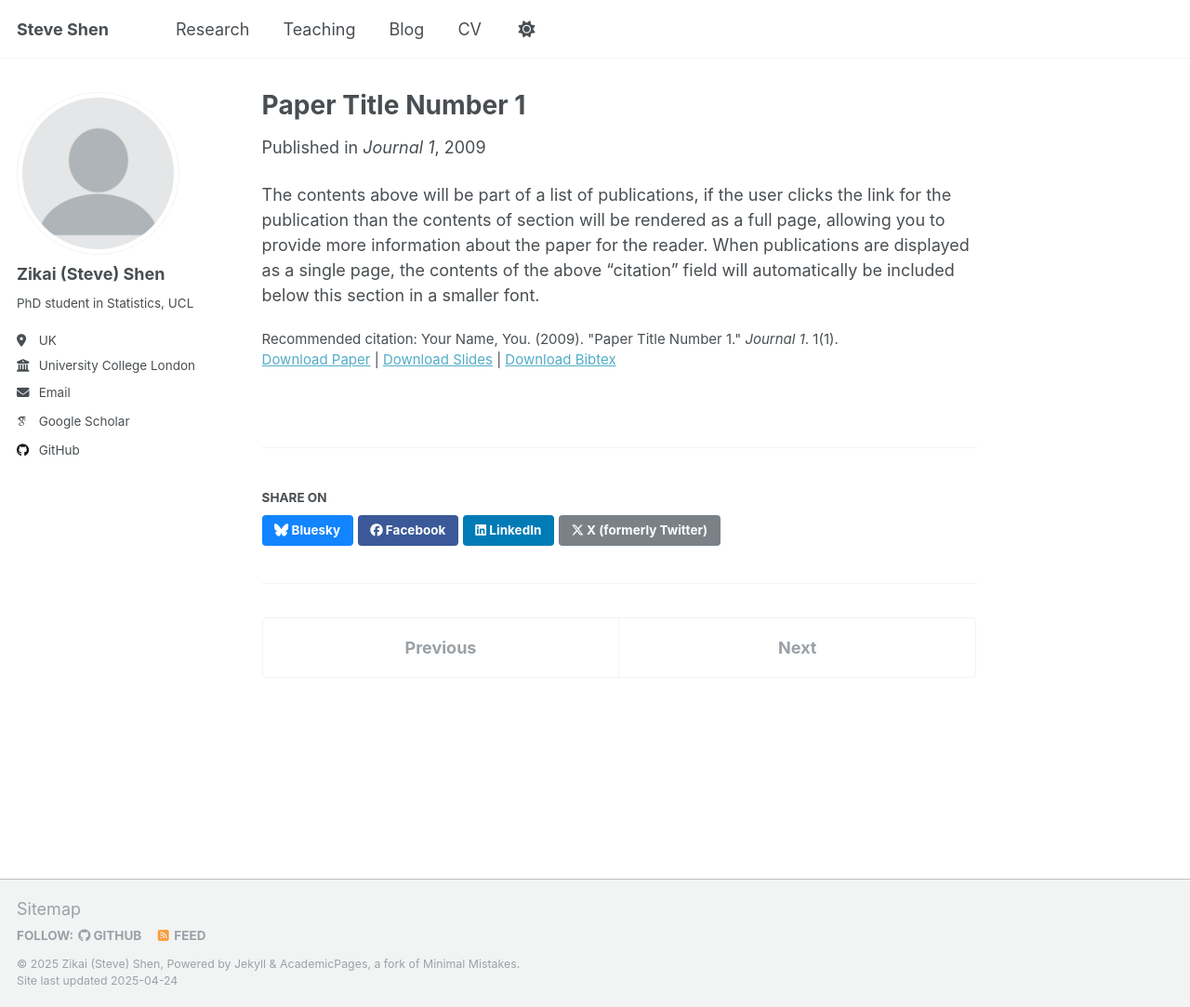
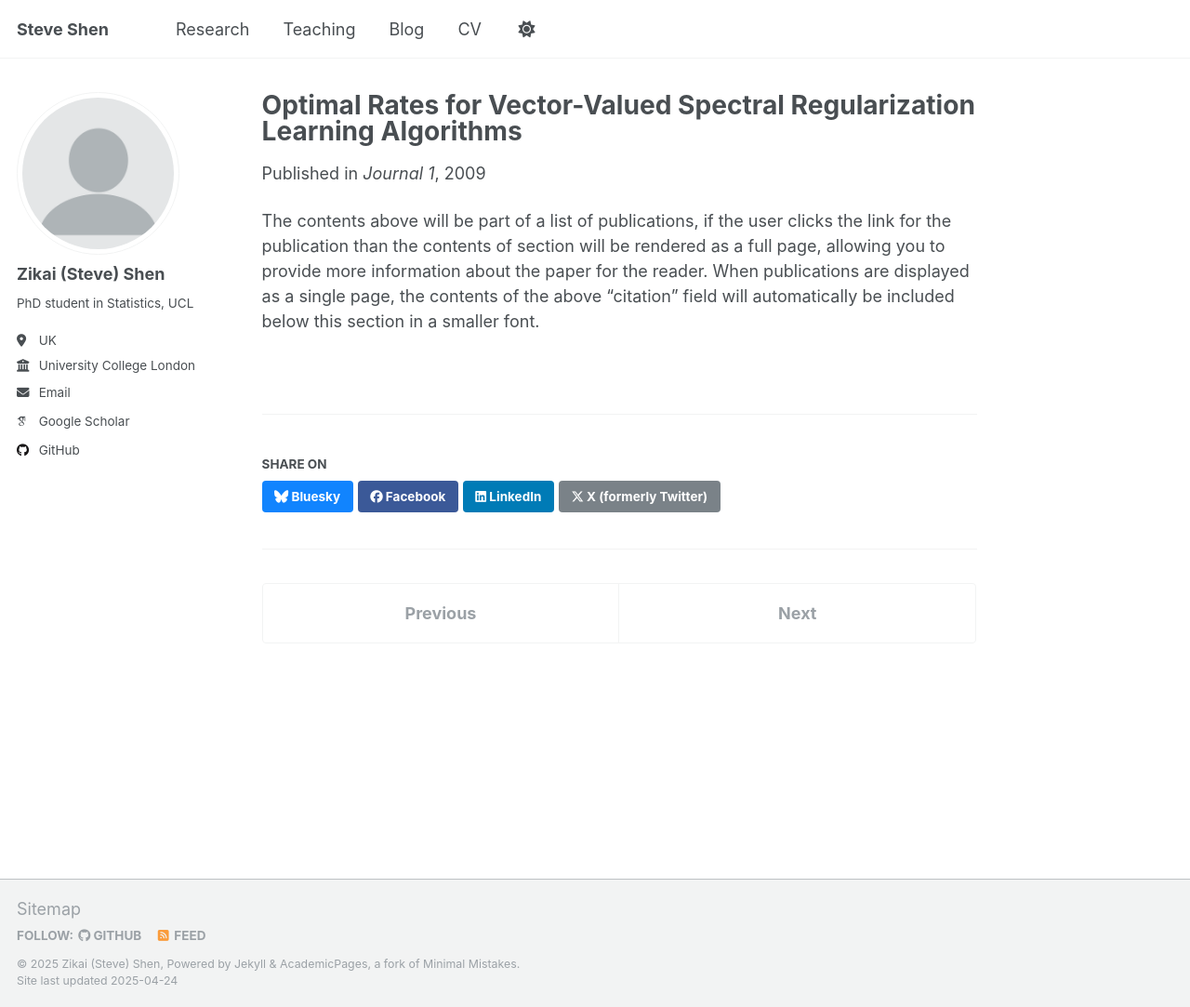
Before and after one commit to stevezshen/stevezshen.github.io, a Jekyll site: the page built from _publications/2009-10-01-paper-title-number-1.md, in a window 1280 px wide and 1083 px high. Shown: the whole window at 93% size. Built offline with Jekyll 4.4.1, drawn with Linux system fonts in a browser that asks for light colours; some web fonts are replaced.

Commit message:
Update 2009-10-01-paper-title-number-1.md

```diff
--- a/_publications/2009-10-01-paper-title-number-1.md
+++ b/_publications/2009-10-01-paper-title-number-1.md
@@ -1,14 +1,14 @@
 ---
-title: "Paper Title Number 1"
+title: "Optimal Rates for Vector-Valued Spectral Regularization Learning Algorithms"
 collection: publications
 category: manuscripts
 permalink: /publication/2009-10-01-paper-title-number-1
-excerpt: 'This paper is about the number 1. The number 2 is left for future work.'
+excerpt:
 date: 2009-10-01
 venue: 'Journal 1'
-slidesurl: 'http://academicpages.github.io/files/slides1.pdf'
-paperurl: 'http://academicpages.github.io/files/paper1.pdf'
-bibtexurl: 'http://academicpages.github.io/files/bibtex1.bib'
-citation: 'Your Name, You. (2009). &quot;Paper Title Number 1.&quot; <i>Journal 1</i>. 1(1).'
+slidesurl:
+paperurl: 'https://arxiv.org/abs/2405.14778'
+bibtexurl:
+citation:
 ---
 The contents above will be part of a list of publications, if the user clicks the link for the publication than the contents of section will be rendered as a full page, allowing you to provide more information about the paper for the reader. When publications are displayed as a single page, the contents of the above "citation" field will automatically be included below this section in a smaller font.
```
